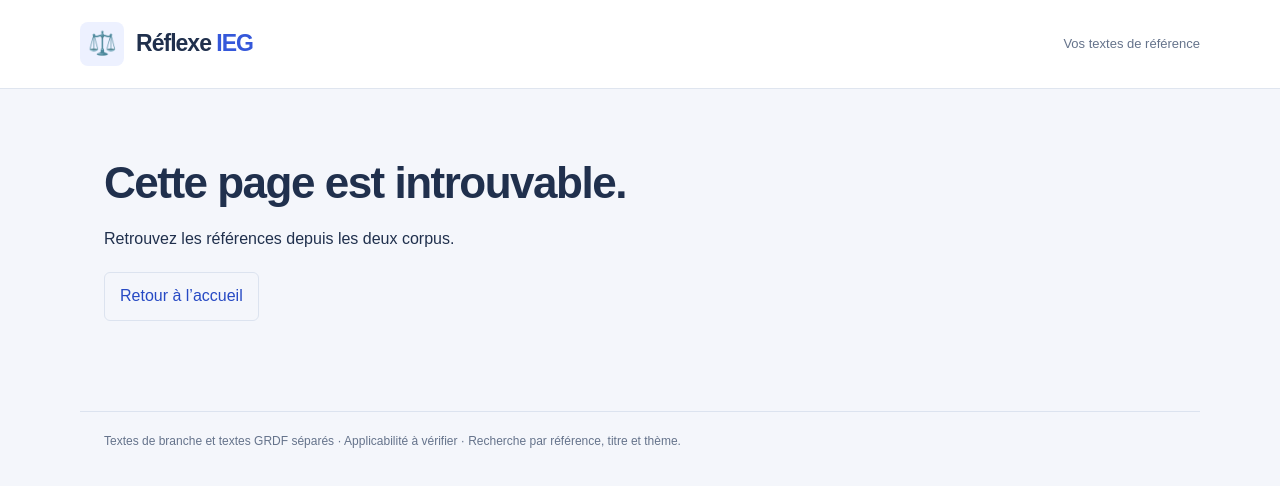
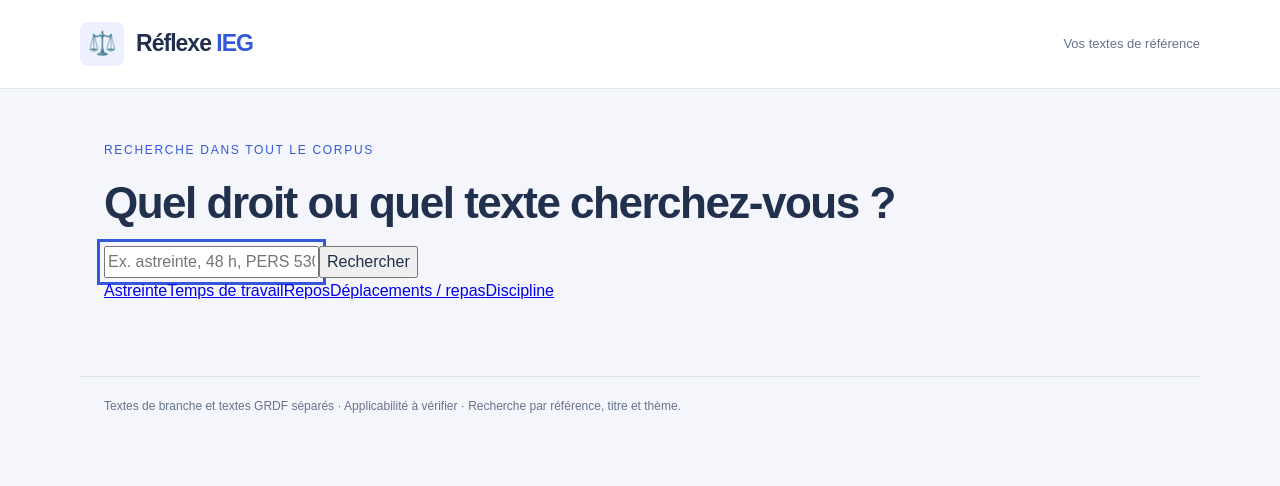
Before and after one commit to hajjitoufik4-eng/reflexe-textes-ieg-v21, a Next.js app: page /recherche in a window 1280 px wide. Before the commit this address had no page. Shown: the top 486 px of the page. Built offline with nearby package versions, Linux system fonts and the light colour scheme.

Commit message:
Ajouter une recherche globale fonctionnelle

```diff
--- /dev/null
+++ b/src/app/recherche/page.jsx
@@ -0,0 +1,32 @@
+import Link from 'next/link';
+import data from '../../data/corpus.json';
+import { scopeOf, scopeName } from '../../lib/catalogue.mjs';
+
+const norm = (s='') => s.normalize('NFD').replace(/[\u0300-\u036f]/g,'').toLowerCase();
+const hay = d => norm([d.ref,d.title,d.folder,d.kind,d.explanation?.heading,d.explanation?.simple,...(d.explanation?.points||[])].filter(Boolean).join(' '));
+
+export default async function Recherche({ searchParams }) {
+  const p = await searchParams;
+  const q = (p?.q || '').trim();
+  const nq = norm(q);
+  const terms = nq.split(/\s+/).filter(Boolean);
+  const results = q ? data.filter(d => terms.every(t => hay(d).includes(t))).slice(0,80) : [];
+  return <>
+    <div className="eyebrow">Recherche dans tout le corpus</div>
+    <h1>Quel droit ou quel texte cherchez-vous ?</h1>
+    <form className="searchbox" action="/recherche">
+      <input name="q" defaultValue={q} autoFocus placeholder="Ex. astreinte, 48 h, PERS 530, repos, repas, discipline…" aria-label="Recherche" />
+      <button type="submit">Rechercher</button>
+    </form>
+    <div className="quicklinks">
+      <Link href="/recherche?q=astreinte">Astreinte</Link><Link href="/recherche?q=temps+de+travail">Temps de travail</Link><Link href="/recherche?q=repos">Repos</Link><Link href="/recherche?q=PERS+793">Déplacements / repas</Link><Link href="/recherche?q=discipline">Discipline</Link>
+    </div>
+    {q && <><h2>{results.length} résultat{results.length>1?'s':''} pour « {q} »</h2>
+      <div className="results">{results.length ? results.map(d => <Link className="result" href={`/textes/${d.id}`} key={d.id}>
+        <div><span className="stamp">{scopeName(scopeOf(d))}</span>{d.ref && <strong>{d.ref}</strong>}</div>
+        <h3>{d.title}</h3>
+        <p>{d.explanation?.simple || `Document original classé dans : ${d.folder || 'corpus'}.`}</p>
+      </Link>) : <p>Aucun résultat exact. Essayez une référence (PERS 530) ou un thème plus court (astreinte, repos, repas).</p>}</div>
+    </>}
+  </>;
+}
```
